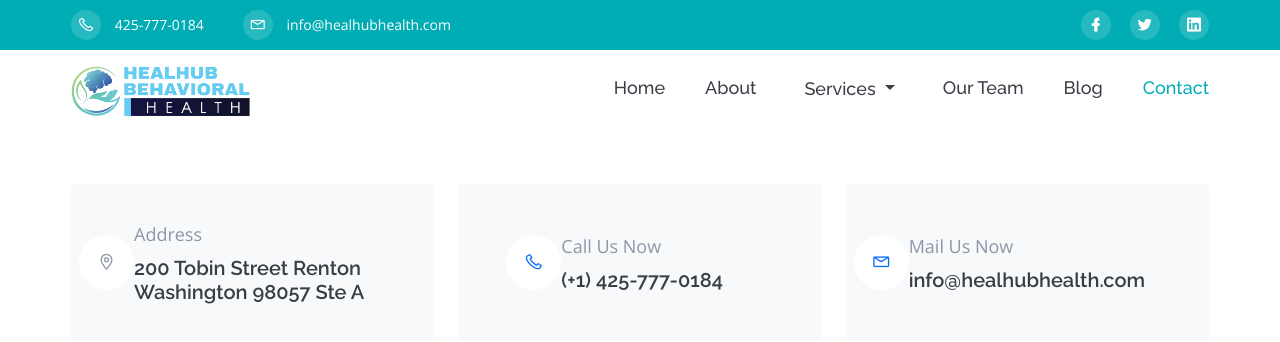
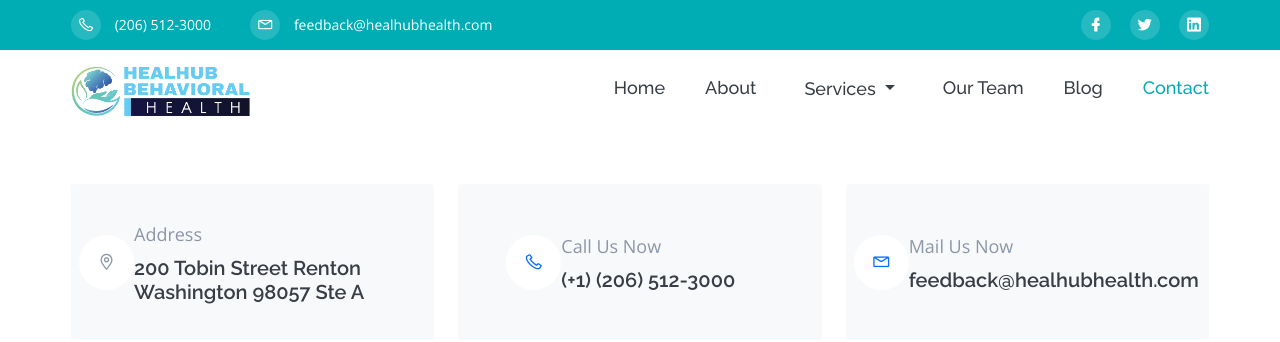
Before and after one commit to Elisbrown/HEALHUBHEALTH, a plain HTML site: page contact.html in a window 1280 px wide. Shown: the top 342 px of the page. Drawn offline with nearby package versions, Linux system fonts and the light colour scheme.

Commit message:
"Updated phone number and email address across multiple HTML files"

```diff
--- a/contact.html
+++ b/contact.html
@@ -69,14 +69,14 @@
                 <div class="header-top-left text-center text-md-left">
                   <ul>
                     <li>
-                      <a href="tel:+14257770184"
-                        ><i class="lni lni-phone"></i> 425-777-0184</a
+                      <a href="tel:+12065123000"
+                        ><i class="lni lni-phone"></i> (206) 512-3000</a
                       >
                     </li>
                     <li>
-                      <a href="mailto:info@healhubhealth.com"
+                      <a href="mailto:feedback@healhubhealth.com"
                         ><i class="lni lni-envelope"></i>
-                        info@healhubhealth.com</a
+                        feedback@healhubhealth.com</a
                       >
                     </li>
                   </ul>
@@ -207,7 +207,7 @@
                         </div>
                         <div class="ms-4">
                             <p class="mb-2">Call Us Now</p>
-                            <h5 class="mb-0">(+1) 425-777-0184</h5>
+                            <h5 class="mb-0">(+1) (206) 512-3000</h5>
                         </div>
                     </div>
                 </div>
@@ -218,7 +218,7 @@
                         </div>
                         <div class="ms-4">
                             <p class="mb-2">Mail Us Now</p>
-                            <h5 class="mb-0">info@healhubhealth.com</h5>
+                            <h5 class="mb-0">feedback@healhubhealth.com</h5>
                         </div>
                     </div>
                 </div>
@@ -292,7 +292,7 @@
 			</center>
         </div>
         <div class="copyright-area">
-            <p class="mb-0 text-center">© 2024 HealHub Behavioral Health | <a href="tel:+14257770184">425-777-0184</a> | <a href="mailto:info@healhubhealth.com">info@healhubhealth.com</a></p>
+            <p class="mb-0 text-center">© 2024 HealHub Behavioral Health | <a href="tel:+12065123000">(206) 512-3000</a> | <a href="mailto:feedback@healhubhealth.com">feedback@healhubhealth.com</a></p>
         </div>
     </div>
 </footer>
```
Also changed, not shown: about.html (+5 -5 lines), blog.html (+5 -5 lines), index.html (+3 -3 lines), services/Substance_Abuse_&_Opioid_Addiction.html (+5 -5 lines), services/integrated_and_specialized_therapy.html (+5 -5 lines), services/mental-health-therapy.html (+5 -5 lines), team.html (+5 -5 lines).
